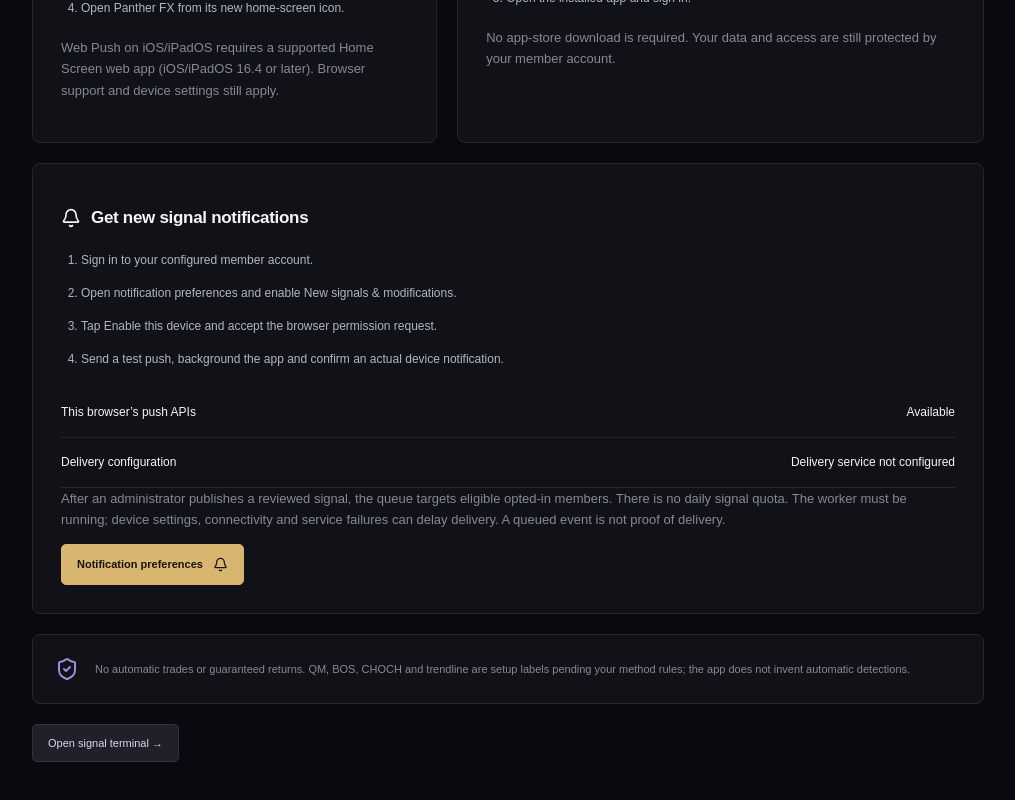
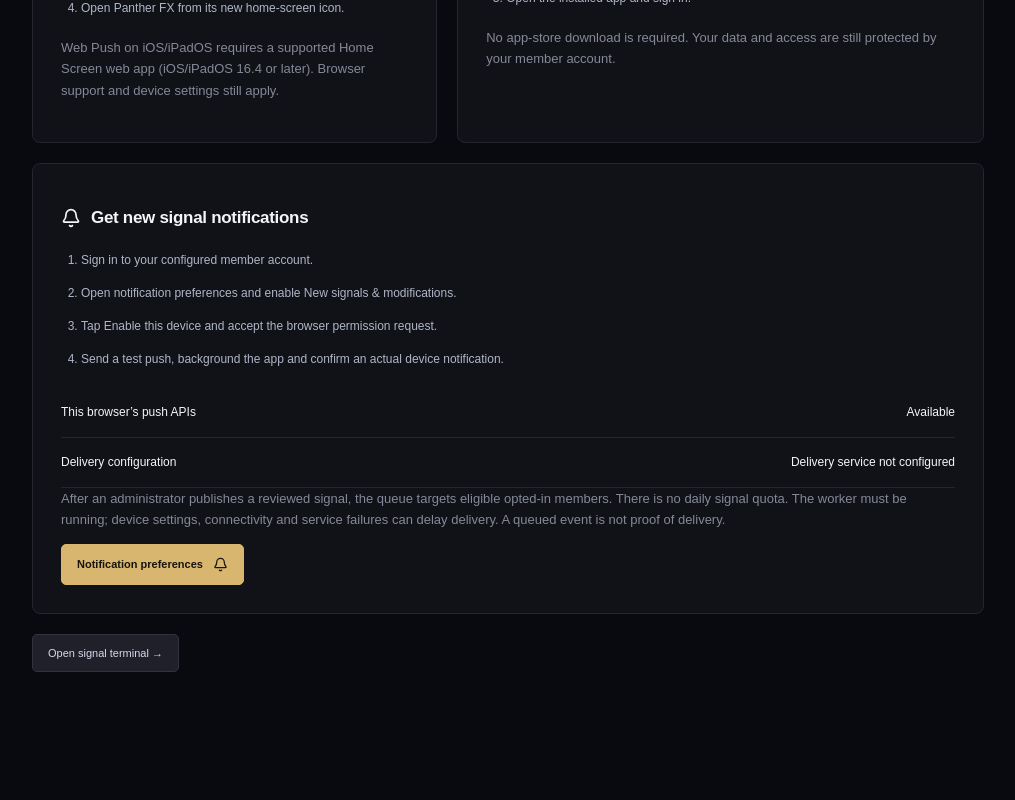
Before and after one commit to SyafOfficial/PantherPRO, a Next.js app: page /install in a window 1280 px wide. Shown: the part 750-1550 px from the top of the page, without its empty margins (132-1147 px from the left). After the commit the page ends 1482 px from the top, so only its background shows below. Built offline with nearby package versions, Linux system fonts and the light colour scheme; no server answers.

Commit message:
Remove method and formula explanation panel from client install page

```diff
--- a/components/install-app.tsx
+++ b/components/install-app.tsx
@@ -1,7 +1,7 @@
 "use client";
 import Link from "next/link";
 import { useEffect, useState } from "react";
-import { Download, Smartphone, Bell, ShieldCheck, Check } from "lucide-react";
+import { Download, Smartphone, Bell, Check } from "lucide-react";
 type InstallEvent = Event & {
   prompt: () => Promise<void>;
   userChoice: Promise<{ outcome: "accepted" | "dismissed" }>;
@@ -180,14 +180,6 @@ export default function InstallApp() {
           Notification preferences <Bell size={15} />
         </Link>
       </section>
-      <div className="panel analysis-boundary">
-        <ShieldCheck size={24} />
-        <p>
-          No automatic trades or guaranteed returns. QM, BOS, CHOCH and
-          trendline are setup labels pending your method rules; the app does not
-          invent automatic detections.
-        </p>
-      </div>
       <Link className="secondary-button" href="/">
         Open signal terminal →
       </Link>
```
